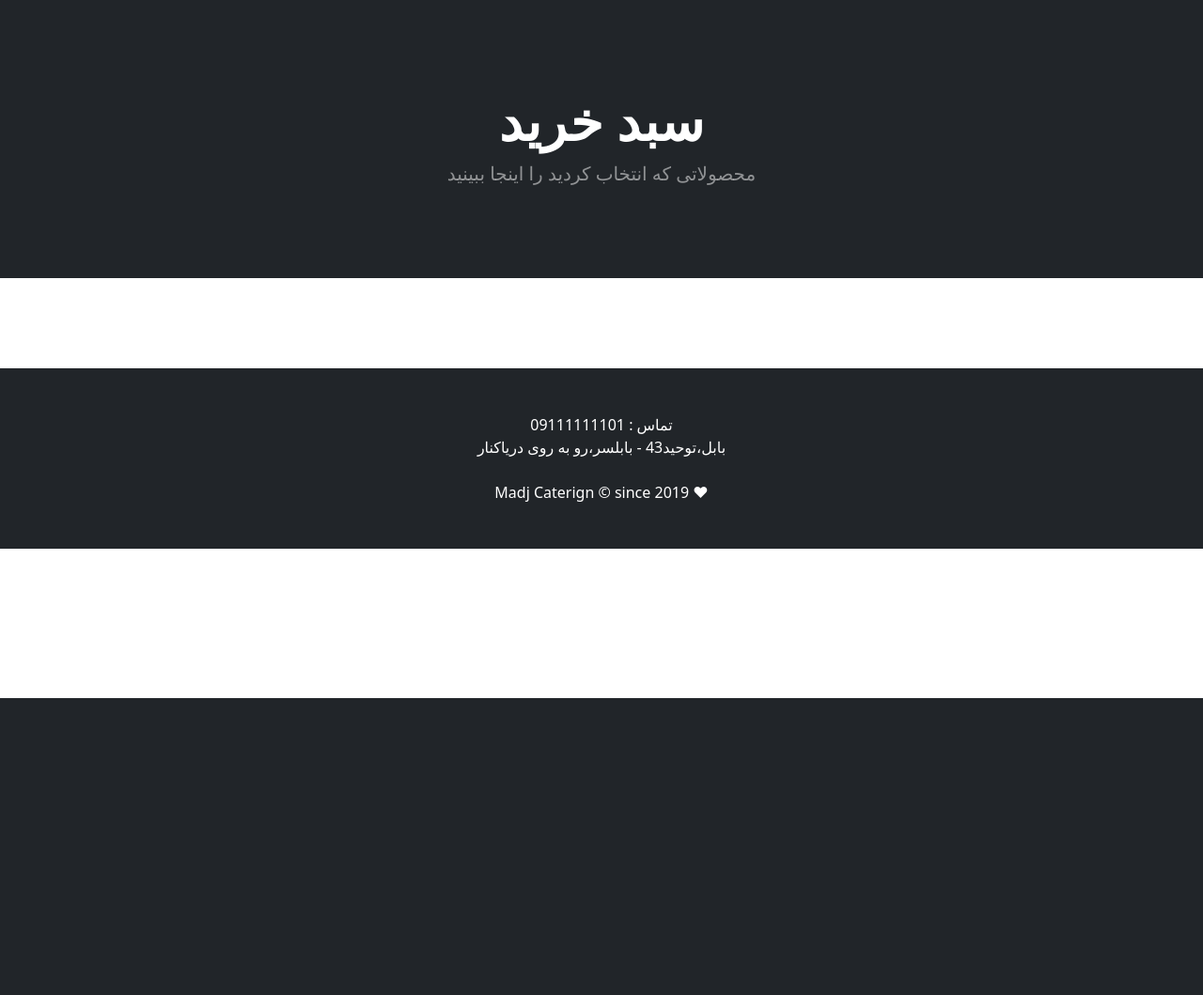
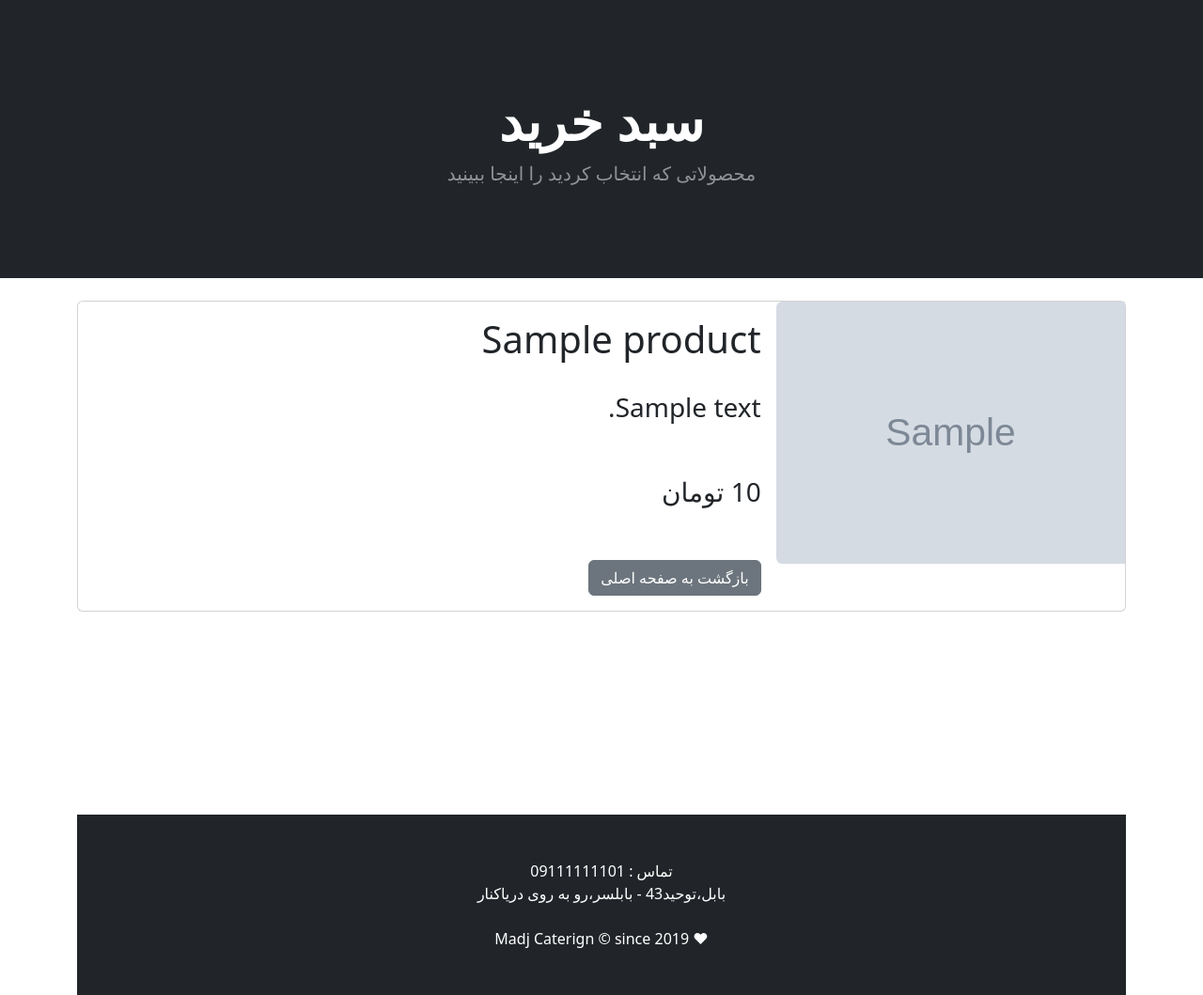
Before and after one commit to efjey/Majd, a Django app: template cart/templates/cart_summary.html in a window 1280 px wide. Shown: the part 57-1116 px from the top of the page at 94% size. Before the commit the page ends 800 px from the top, so only its background shows below. Run offline with Django 5.2, Linux system fonts and the light colour scheme; the template is opened without the code that fills it: most values are stand-ins (such as "Sample title", 1, 10 or a date in 2020); grey boxes marked "Sample" are stand-in pictures; some libraries are stand-ins or nearby versions.

Commit message:
'productsAddedToCart'

```diff
--- a/cart/cart.py
+++ b/cart/cart.py
@@ -1,3 +1,5 @@
+from shop.models import Product
+
 class Cart:
     def __init__(self, request):
         self.session = request.session
@@ -20,3 +22,9 @@ class Cart:
 
     def __len__(self):
         return len(self.cart)
+
+
+    def get_prods(self):
+        product_ids = self.cart.keys()
+        products= Product.objects.filter(id__in=product_ids)
+        return products
--- a/cart/templates/cart_summary.html
+++ b/cart/templates/cart_summary.html
@@ -11,7 +11,41 @@
     </div>
 </div>
 </header>
+<br>
+{% if cart_products %}
+    {% for product in cart_products %}
+
+
+    <div class="container">
+        <div class="card mb-7" style="">
+    <div class="row g-0">
+        <div class="col-md-4">
+        <img src="{{ product.picture.url }}" class="img-fluid rounded-start" alt="...">
+        </div>
+        <div class="col-md-7">
+        <div class="card-body">
+            <h1 class="card-title">{{ product.name }}</h1><br>
+            <h3 class="card-text">{{ product.description }}</h3><br><br>
+            {% if product.is_sale  %}
+                <h3 class="card-title"><strike> {{ product.price  | intcomma}}  تومان   </strike>  {{ product.sale_price | intcomma}} تومان</h3>
+            {% else %}
+                <h3 class="card-title">{{ product.price  | intcomma}} تومان</h3>
+            {% endif %}
+            <br><br>
+            <a href="{% url 'home'%}" class='btn btn-secondary'>بازگشت به صفحه اصلی</a>
+
+        </div>
+        </div>
+
+    </div>
+
+    </div>
+    {% endfor %}
+    {% else %}
+    <br>
+    <center><h3 class="container">سبد شما خالیست &#128532; </h3></center>
+    {% endif %}
 <!-- Section-->
-<br><br><br><br>
+<br><br><br><br><br><br><br><br><br>
 <!-- Footer-->
 {% endblock %}
--- a/cart/views.py
+++ b/cart/views.py
@@ -6,7 +6,9 @@ from django.http import JsonResponse
 
 # Create your views here.
 def cart_summary(request):
-    return render(request, "cart_summary.html", {})
+    cart = Cart(request)
+    cart_products = cart.get_prods()
+    return render(request, "cart_summary.html", {'cart_products':cart_products})
 
 def cart_add(request):
     cart = Cart(request)
```
